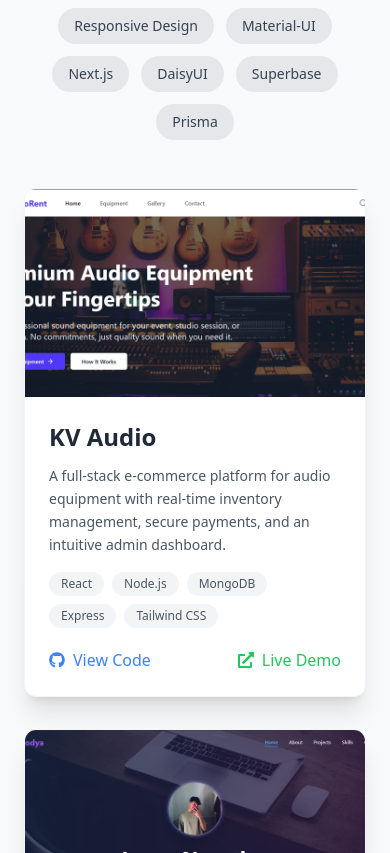
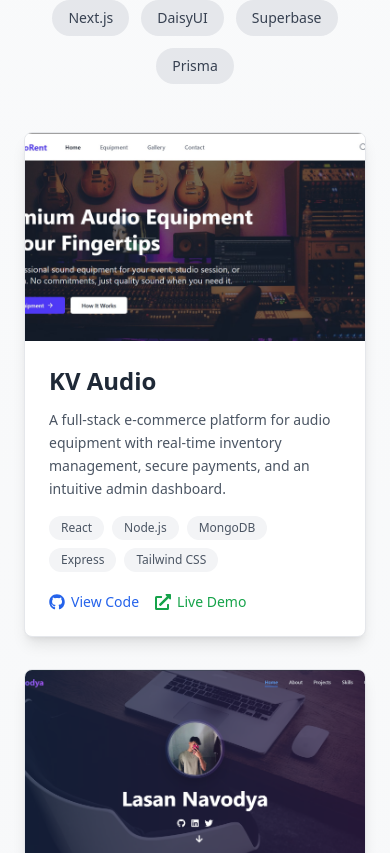
Before and after one commit to LaSan99/My_Portfolio, a React (Create React App) app: page / in a window 390 px wide. Shown: the part 3831-4684 px from the top of the page. Built offline with nearby package versions, Linux system fonts and the light colour scheme.

Commit message:
ui update

```diff
--- a/src/components/Footer.js
+++ b/src/components/Footer.js
@@ -62,15 +62,15 @@
   };
 
   return (
-    <footer className="bg-gradient-to-r from-indigo-900 to-purple-900 text-white py-8">
+    <footer className="bg-gray-800 text-white py-8"> {/* Changed background to solid dark gray */}
       <div className="container mx-auto px-6">
         <div className="flex flex-col md:flex-row justify-between items-center mb-6">
           {/* Brand Section */}
           <div className="mb-6 md:mb-0">
-            <h3 className="text-2xl font-bold bg-gradient-to-r from-blue-300 to-purple-300 bg-clip-text text-transparent">
+            <h3 className="text-2xl font-bold text-white"> {/* Simplified brand name color */}
               Lasan Navodya
             </h3>
-            <p className="text-gray-300 text-sm mt-1">
+            <p className="text-gray-400 text-sm mt-1"> {/* Adjusted subtitle color for better contrast */}
               Developer • Designer • Creator
             </p>
           </div>
@@ -84,7 +84,7 @@
                   href={link.url}
                   target="_blank"
                   rel="noopener noreferrer"
-                  className="p-2 bg-white bg-opacity-10 rounded-full hover:bg-opacity-20 transform hover:scale-110 transition-all duration-300"
+                  className="p-2 text-gray-400 hover:text-white rounded-full hover:bg-gray-700 transform hover:scale-105 transition-all duration-200" // Simplified social icon hover
                   aria-label={link.ariaLabel}
                 >
                   <Icon name={link.icon} />
@@ -94,16 +94,16 @@
           </div>
         </div>
 
-        <div className="pt-6 border-t border-white border-opacity-20">
+        <div className="pt-6 border-t border-gray-700"> {/* Adjusted border color */}
           <div className="flex flex-col md:flex-row justify-between items-center text-sm">
-            <p className="text-center md:text-left text-gray-300">
+            <p className="text-center md:text-left text-gray-400"> {/* Adjusted copyright text color */}
               &copy; {new Date().getFullYear()} Lasan Navodya. All rights reserved.
             </p>
             <div className="flex items-center mt-3 md:mt-0">
-              <a href="#about" className="mx-2 text-gray-300 hover:text-white transition-colors">About</a>
-              <a href="#projects" className="mx-2 text-gray-300 hover:text-white transition-colors">Projects</a>
-              <a href="#skills" className="mx-2 text-gray-300 hover:text-white transition-colors">Skills</a>
-              <a href="#contact" className="mx-2 text-gray-300 hover:text-white transition-colors">Contact</a>
+              <a href="#about" className="mx-2 text-gray-400 hover:text-white transition-colors">About</a>
+              <a href="#projects" className="mx-2 text-gray-400 hover:text-white transition-colors">Projects</a>
+              <a href="#skills" className="mx-2 text-gray-400 hover:text-white transition-colors">Skills</a>
+              <a href="#contact" className="mx-2 text-gray-400 hover:text-white transition-colors">Contact</a>
             </div>
           </div>
         </div>
--- a/src/components/Projects.js
+++ b/src/components/Projects.js
@@ -169,10 +169,8 @@
           whileInView="visible"
           viewport={{ once: true }}
         >
-          <h2 className="text-5xl font-bold text-center text-gray-800 dark:text-white mb-4">
-            <span className="bg-clip-text text-transparent bg-gradient-to-r from-blue-500 to-purple-600">
-              Featured Projects
-            </span>
+          <h2 className="text-4xl font-bold text-center text-gray-800 dark:text-white mb-4">
+            Featured Projects
           </h2>
           <p className="text-gray-600 dark:text-gray-300 text-center mb-8 max-w-2xl mx-auto text-lg">
             Here are some of my recent projects that showcase my skills in web
@@ -230,54 +228,53 @@
               key={index}
               variants={projectVariants}
               whileHover={{
-                scale: 1.03,
-                boxShadow: "0 20px 25px -5px rgba(0, 0, 0, 0.1), 0 10px 10px -5px rgba(0, 0, 0, 0.04)"
+                scale: 1.02, // More subtle scale
+                boxShadow: "0 10px 15px -3px rgba(0, 0, 0, 0.1), 0 4px 6px -2px rgba(0, 0, 0, 0.05)" // Simpler shadow
               }}
               onHoverStart={() => setHoveredIndex(index)}
               onHoverEnd={() => setHoveredIndex(null)}
-              className="bg-white dark:bg-gray-700 rounded-xl shadow-xl overflow-hidden border border-gray-100 dark:border-gray-600 transform transition-all duration-300"
+              className="bg-white dark:bg-gray-700 rounded-lg shadow-lg overflow-hidden border border-gray-200 dark:border-gray-600 transition-all duration-300" // Adjusted rounding and shadow
             >
               <div className="relative overflow-hidden h-52">
                 <motion.img
                   animate={{
-                    scale: hoveredIndex === index ? 1.1 : 1,
-                    filter: hoveredIndex === index ? "brightness(0.7)" : "brightness(1)"
+                    scale: hoveredIndex === index ? 1.05 : 1, // More subtle image scale
+                    filter: hoveredIndex === index ? "brightness(0.8)" : "brightness(1)" // Less aggressive brightness
                   }}
-                  transition={{ duration: 0.5 }}
+                  transition={{ duration: 0.3 }}
                   src={project.image}
                   alt={project.title}
                   className="w-full h-full object-cover"
                 />
                 <motion.div
-                  initial={{ opacity: 0, y: 20 }}
+                  initial={{ opacity: 0 }}
                   animate={{
-                    opacity: hoveredIndex === index ? 1 : 0,
-                    y: hoveredIndex === index ? 0 : 20
+                    opacity: hoveredIndex === index ? 1 : 0
                   }}
-                  transition={{ duration: 0.3 }}
-                  className="absolute inset-0 bg-gradient-to-t from-black/70 to-transparent flex items-center justify-center space-x-6"
+                  transition={{ duration: 0.2 }}
+                  className="absolute inset-0 bg-black/50 flex items-center justify-center space-x-4" // Simplified background overlay
                 >
                   <motion.a
-                    whileHover={{ scale: 1.2, rotate: 360 }}
-                    whileTap={{ scale: 0.9 }}
-                    transition={{ duration: 0.5 }}
+                    whileHover={{ scale: 1.1 }} // Removed rotate
+                    whileTap={{ scale: 0.95 }}
+                    transition={{ duration: 0.2 }}
                     href={project.github}
                     target="_blank"
                     rel="noopener noreferrer"
-                    className="p-3 bg-white rounded-full hover:bg-gray-100 shadow-lg"
+                    className="p-2 bg-white rounded-full hover:bg-gray-200 shadow-md" // Adjusted padding and shadow
                   >
-                    <FaGithub className="w-6 h-6 text-gray-800" />
+                    <FaGithub className="w-5 h-5 text-gray-700" />
                   </motion.a>
                   <motion.a
-                    whileHover={{ scale: 1.2, rotate: 360 }}
-                    whileTap={{ scale: 0.9 }}
-                    transition={{ duration: 0.5 }}
+                    whileHover={{ scale: 1.1 }} // Removed rotate
+                    whileTap={{ scale: 0.95 }}
+                    transition={{ duration: 0.2 }}
                     href={project.demo}
                     target="_blank"
                     rel="noopener noreferrer"
-                    className="p-3 bg-white rounded-full hover:bg-gray-100 shadow-lg"
+                    className="p-2 bg-white rounded-full hover:bg-gray-200 shadow-md" // Adjusted padding and shadow
                   >
-                    <FaExternalLinkAlt className="w-6 h-6 text-gray-800" />
+                    <FaExternalLinkAlt className="w-5 h-5 text-gray-700" />
                   </motion.a>
                 </motion.div>
               </div>
@@ -323,63 +320,51 @@
                   ))}
                 </div>
                 <motion.div
-                  initial={{ opacity: 0, y: 20 }}
+                  initial={{ opacity: 0, y: 10 }} // Reduced y offset
                   animate={{ opacity: 1, y: 0 }}
-                  transition={{ delay: index * 0.1 + 0.4, duration: 0.5 }}
-                  className="flex justify-between items-center"
+                  transition={{ delay: index * 0.1 + 0.3, duration: 0.4 }} // Adjusted delay and duration
+                  className="flex justify-start items-center space-x-4 mt-4" // Align to start, add spacing
                 >
                   <motion.a
-                    whileHover={{ scale: 1.05, x: -5 }}
+                    whileHover={{ scale: 1.05 }} // Removed x-axis movement
                     whileTap={{ scale: 0.95 }}
                     href={project.github}
                     target="_blank"
                     rel="noopener noreferrer"
-                    className="text-blue-500 hover:text-blue-600 dark:text-blue-400 dark:hover:text-blue-300 transition-colors duration-300 flex items-center font-medium"
+                    className="text-blue-600 hover:text-blue-700 dark:text-blue-400 dark:hover:text-blue-300 transition-colors duration-200 flex items-center text-sm font-medium" // Adjusted colors and font size
                   >
-                    <FaGithub className="mr-2" /> View Code
+                    <FaGithub className="mr-1.5 h-4 w-4" /> View Code
                   </motion.a>
                   <motion.a
-                    whileHover={{ scale: 1.05, x: 5 }}
+                    whileHover={{ scale: 1.05 }} // Removed x-axis movement
                     whileTap={{ scale: 0.95 }}
                     href={project.demo}
                     target="_blank"
                     rel="noopener noreferrer"
-                    className="text-green-500 hover:text-green-600 dark:text-green-400 dark:hover:text-green-300 transition-colors duration-300 flex items-center font-medium"
+                    className="text-green-600 hover:text-green-700 dark:text-green-400 dark:hover:text-green-300 transition-colors duration-200 flex items-center text-sm font-medium" // Adjusted colors and font size
                   >
-                    <FaExternalLinkAlt className="mr-2" /> Live Demo
+                    <FaExternalLinkAlt className="mr-1.5 h-4 w-4" /> Live Demo
                   </motion.a>
                 </motion.div>
               </div>
-
-              {/* Gradient border animation when hovered */}
-              <motion.div
-                initial={{ opacity: 0 }}
-                animate={{ opacity: hoveredIndex === index ? 1 : 0 }}
-                transition={{ duration: 0.3 }}
-                className="absolute inset-0 z-[-1] rounded-xl bg-gradient-to-r from-blue-500 via-purple-500 to-pink-500"
-                style={{
-                  padding: "2px",
-                  margin: "-2px",
-                  pointerEvents: "none"
-                }}
-              />
+              {/* Removed Gradient border animation */}
             </motion.div>
           ))}
         </motion.div>
 
         {/* Bottom CTA */}
         <motion.div
-          initial={{ opacity: 0, y: 30 }}
+          initial={{ opacity: 0, y: 20 }} // Reduced y offset
           whileInView={{ opacity: 1, y: 0 }}
           viewport={{ once: true }}
-          transition={{ delay: 0.6, duration: 0.8 }}
-          className="text-center mt-16"
+          transition={{ delay: 0.5, duration: 0.6 }} // Adjusted delay and duration
+          className="text-center mt-12" // Reduced margin top
         >
           <a
             href="https://github.com/LaSan99"
             target="_blank"
             rel="noopener noreferrer"
-            className="inline-block bg-gradient-to-r from-blue-500 to-purple-600 text-white font-medium py-3 px-8 rounded-full hover:shadow-lg hover:shadow-blue-300/50 dark:hover:shadow-blue-800/50 transition-all duration-300 transform hover:scale-105"
+            className="inline-block bg-blue-600 hover:bg-blue-700 text-white font-medium py-2.5 px-6 rounded-lg transition-all duration-300 transform hover:scale-103" // Simplified button style
           >
             See More Projects on GitHub
           </a>
```
